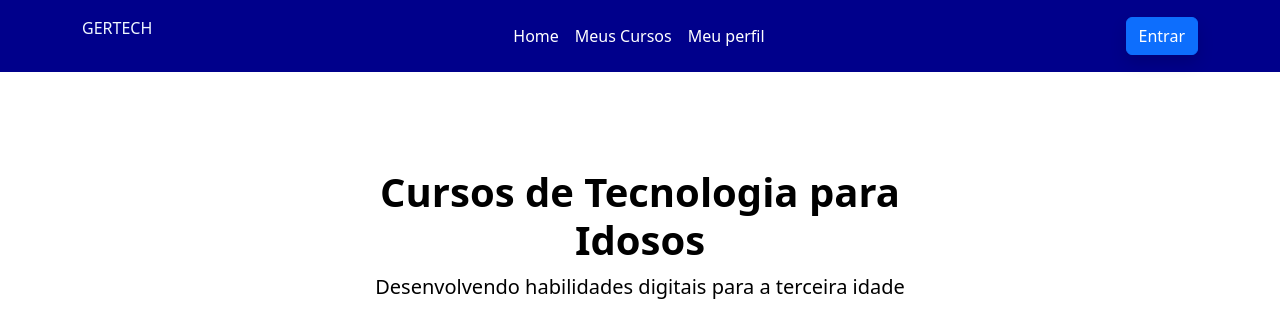
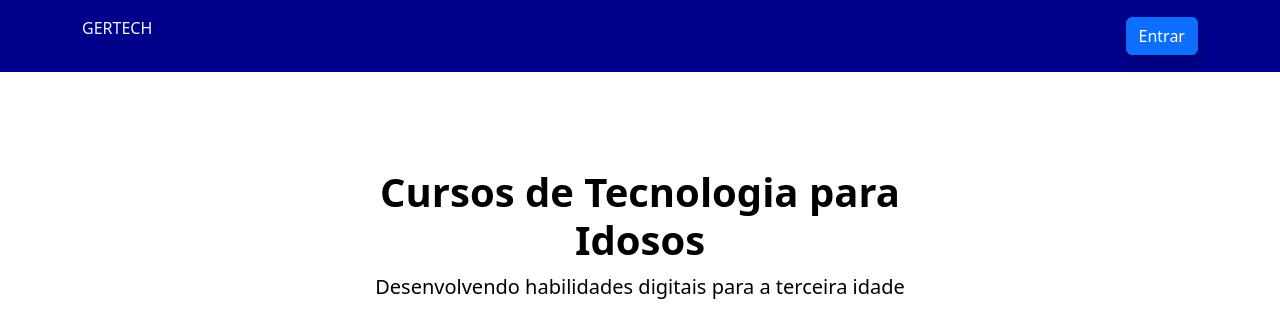
Before and after one commit to adriele07/GERTECH, a Flask app: page / in a window 1280 px wide. Shown: the top 315 px of the page. Run offline with Flask 3, Linux system fonts and the light colour scheme.

Commit message:
Update index.html

```diff
--- a/GERTECH/templates/index.html
+++ b/GERTECH/templates/index.html
@@ -20,15 +20,6 @@
             </button>
             <div id="navcol-1" class="collapse navbar-collapse">
                <ul class="navbar-nav mx-auto">
-                  <li class="nav-item" >
-                     <a class="nav-link active" style="color: white;" href="index.html">Home</a>
-                  </li>
-                  <li class="nav-item">
-                     <a class="nav-link" href="meuscursos.html" style="color: white;" >Meus Cursos</a>
-                  </li>
-                  <li class="nav-item">
-                     <a class="nav-link" href="meuperfil.html" style="color: white;" >Meu perfil</a>
-                  </li>
 
                </ul>
                <a class="btn btn-primary shadow" role="button" href="login.html">Entrar</a>
@@ -66,7 +57,7 @@
                idosos em todo mundo.
             </p>
 
-            <a class="btn btn-primary shadow" href="cursos.html">Explore nossos cursos</a>
+            <a class="btn btn-primary shadow" href="cursos_public.html">Explore nossos cursos</a>
          </div>
       </section>
       <section>
```
